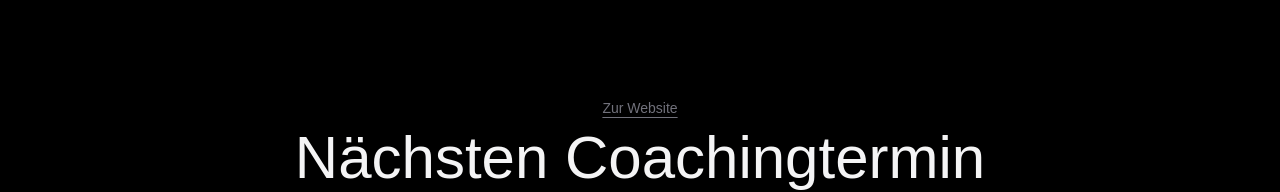
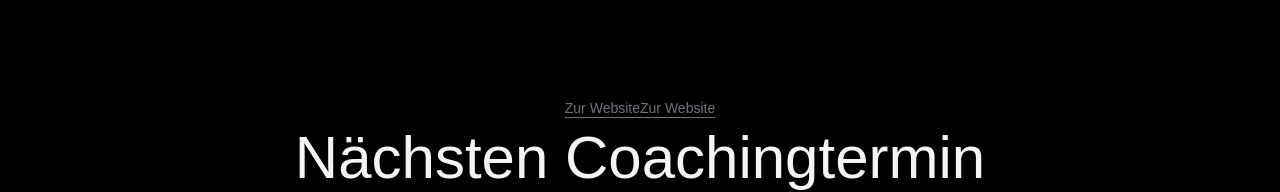
Before and after one commit to wolfgangtietz/coaching-landing, a Next.js app: page /session in a window 1280 px wide. Shown: the top 192 px of the page. Built offline with nearby package versions, Linux system fonts and the light colour scheme.

Commit message:
Refine booking section text

```diff
--- a/app/session/page.tsx
+++ b/app/session/page.tsx
@@ -32,6 +32,11 @@ export default function SessionPage() {
   className="text-zinc-500 text-sm underline underline-offset-4 hover:text-zinc-300 transition-colors"
 >
   Zur Website
+</a><a
+href="/"
+className="text-zinc-500 text-sm underline underline-offset-4 hover:text-zinc-300 transition-colors"
+>
+Zur Website
 </a>
        <h1 className="text-4xl md:text-6xl font-light leading-tight mb-8">
   Nächsten Coachingtermin vereinbaren
@@ -43,10 +48,10 @@ den nächsten Coachingtermin vereinbaren.
         </p>
       </section>
 
-      <section className="max-w-4xl mx-auto pt-12">
+      <section className="max-w-4xl mxs-auto pt-12">
         <iframe
           src="https://cal.meetergo.com/wolfgangtietz/coachingtermin"
-          style={{ width: "100%", height: "900px", border: "none" }}
+          style={{ width: "100%", height: "1000px", border: "none" }}
           title="Terminbuchung Coaching"
         />
       </section>
--- a/components/BookingSection.tsx
+++ b/components/BookingSection.tsx
@@ -21,7 +21,7 @@ export default function BookingSection() {
       ) : (
         <div className="w-full max-w-4xl mx-auto min-h-[600px] animate-fade-in">
           <iframe
-            src="https://cal.meetergo.com/wolfgangtietz/30-min-erstgespraech"
+            src="https://cal.meetergo.com/wolfgangtietz/erstgespraech"
             style={{ width: "100%", height: "900px", border: "none" }}
             title="Meetergo Booking"
           />
```
